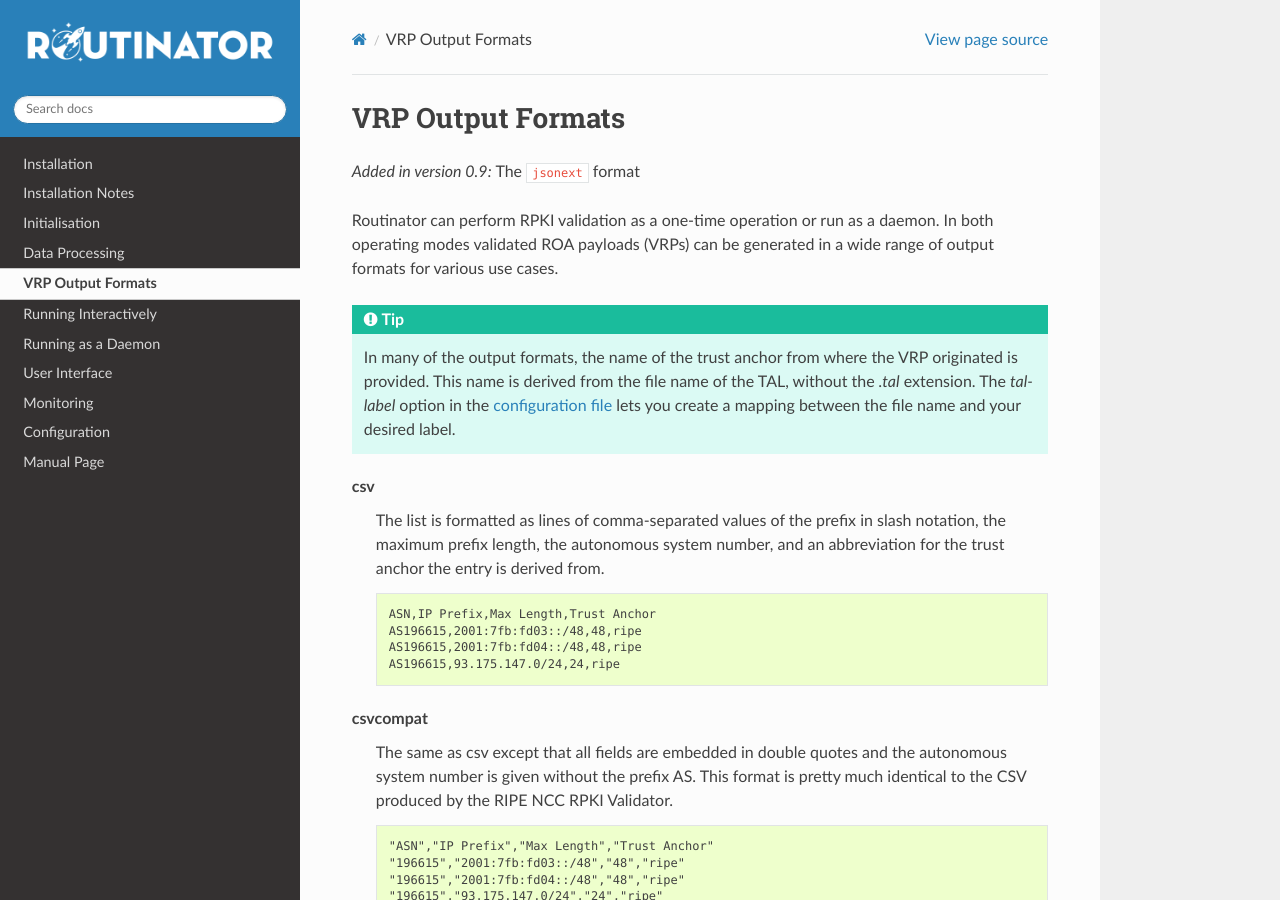
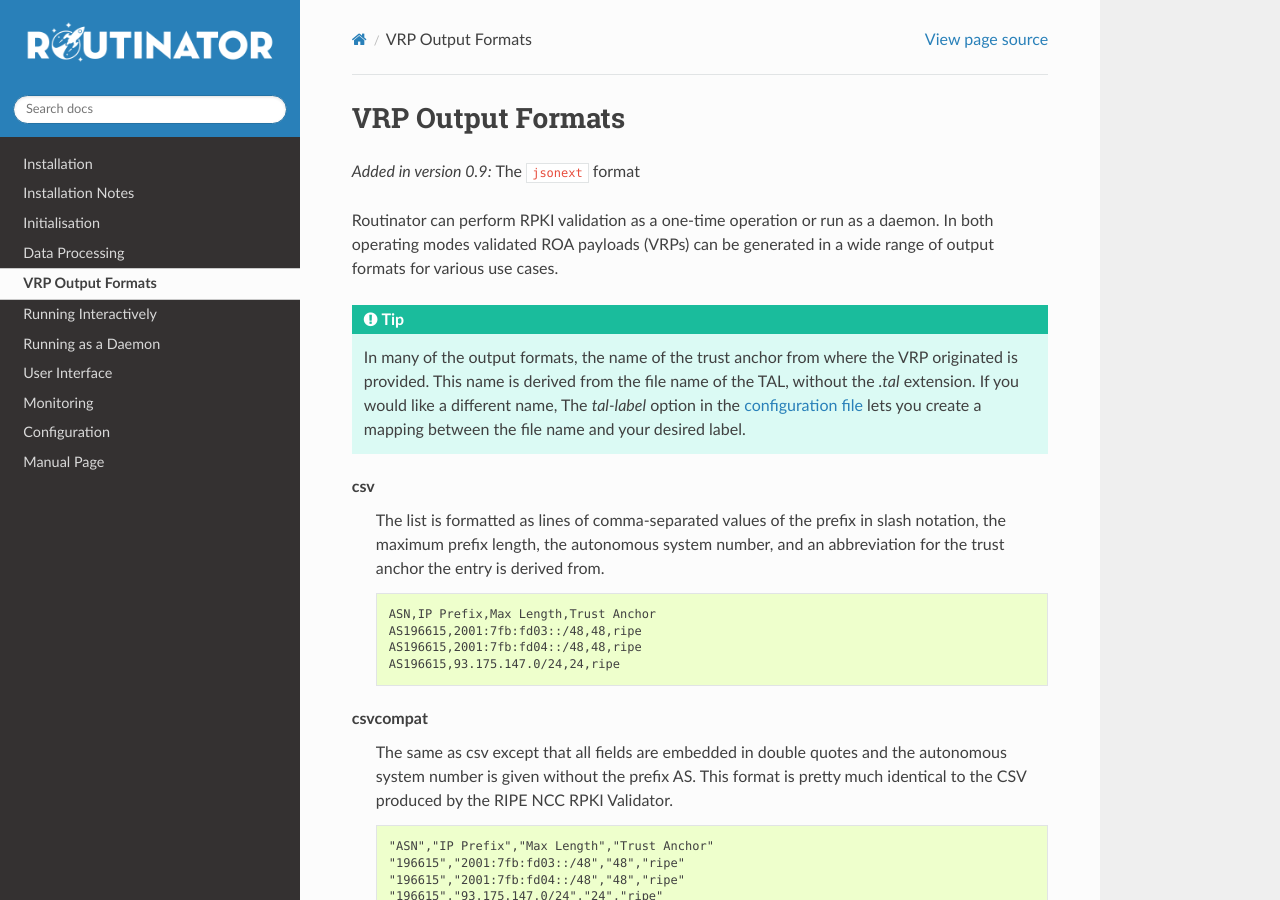
Before and after one commit to NLnetLabs/routinator, a Sphinx documentation site: the page built from source/output-formats.rst, in a window 1280 px wide and 900 px high. Built offline with Sphinx 7.4.7 and the Read the Docs theme 2.0.0, drawn with Linux system fonts in a browser that asks for light colours.

Commit message:
Reword tal-label

```diff
--- a/source/output-formats.rst
+++ b/source/output-formats.rst
@@ -12,9 +12,10 @@
 
 .. Tip:: In many of the output formats, the name of the trust anchor from where
          the VRP originated is provided. This name is derived from the file name
-         of the TAL, without  the *.tal* extension. The *tal-label* option in
-         the :ref:`configuration file <doc_routinator_configuration>` lets you
-         create a mapping between the file name and your desired label.
+         of the TAL, without  the *.tal* extension. If you would like a
+         different name, The *tal-label* option in  the :ref:`configuration file
+         <doc_routinator_configuration>` lets you create a mapping between the
+         file name and your desired label.
 
 csv
       The list is formatted as lines of comma-separated values of the prefix in
```
